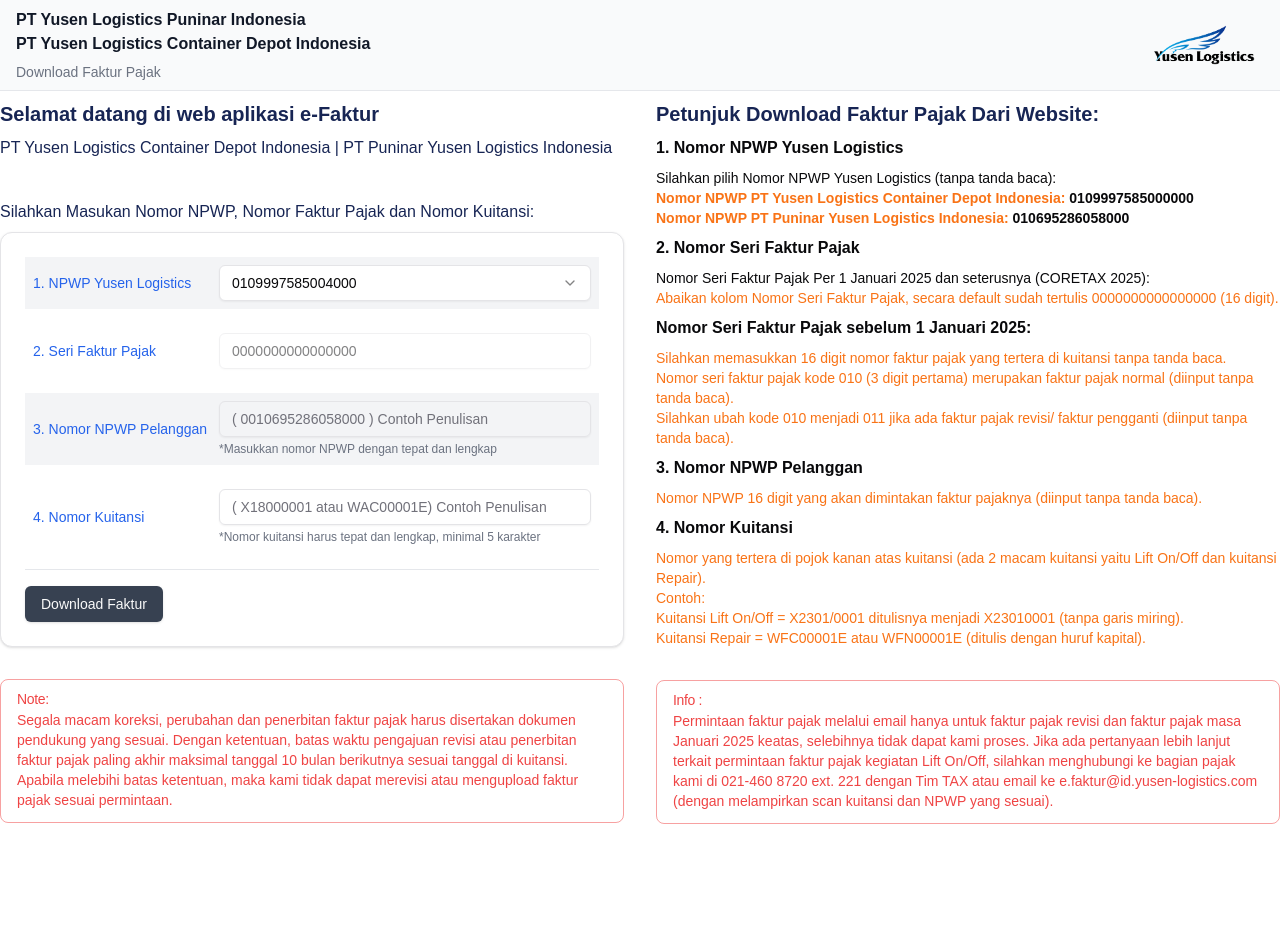
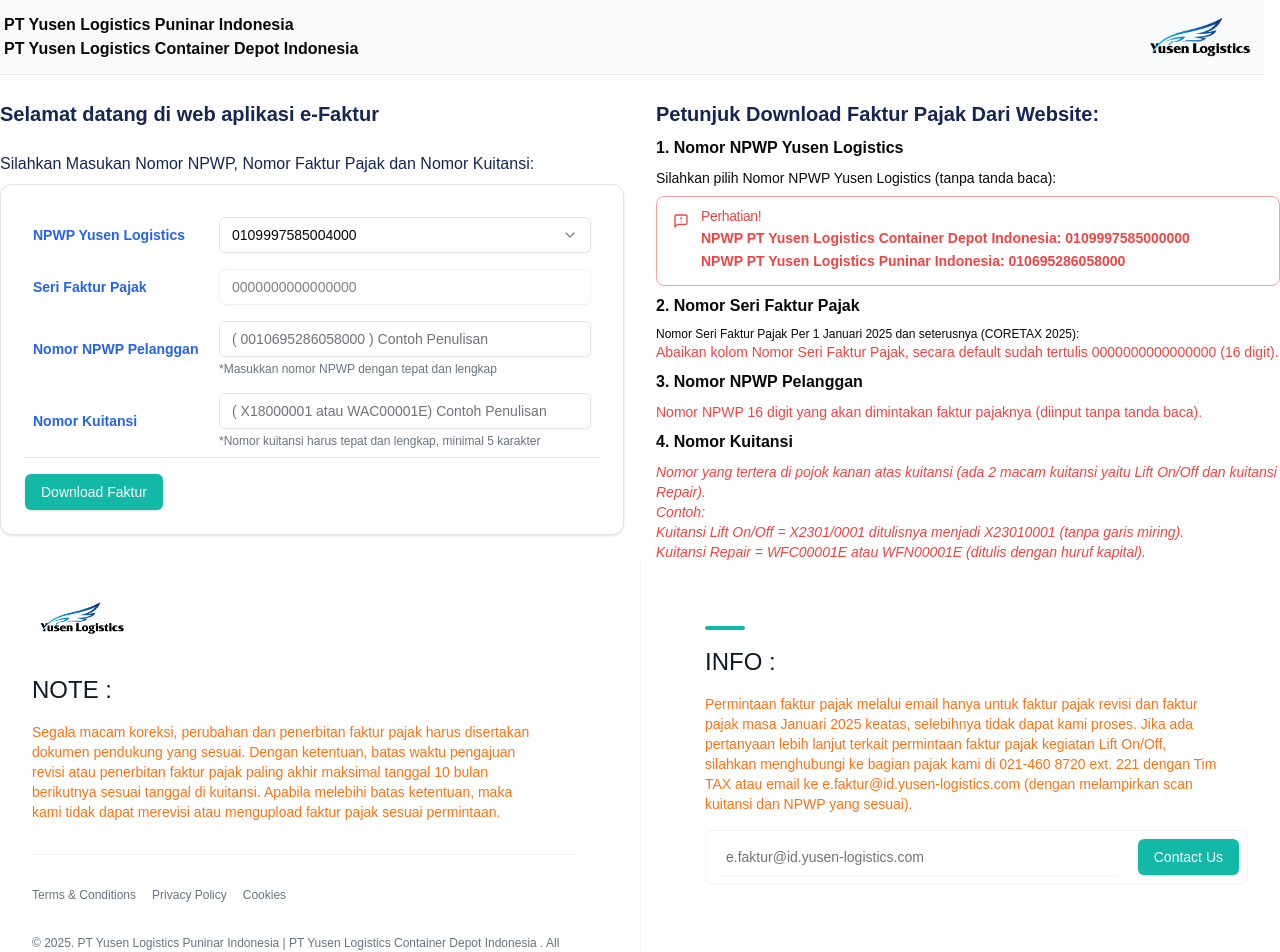
Before and after one commit to caturhidayat/fp-finder, a Next.js app: page / in a window 1280 px wide. Shown: the top 952 px of the page. Before the commit the page ends 824 px from the top, so only its background shows below. Built offline with nearby package versions, Linux system fonts and the light colour scheme.

Commit message:
style(app): UI/UX refine, and add footer
WIP

```diff
--- a/app/layout.tsx
+++ b/app/layout.tsx
@@ -2,6 +2,7 @@
 import { Geist, Geist_Mono } from "next/font/google";
 import "./globals.css";
 import Header from "@/components/Header";
+import Footer from "@/components/Footer";
 
 const geistSans = Geist({
   variable: "--font-geist-sans",
@@ -32,6 +33,7 @@
         <div className="pt-[100px]">
           <div className="max-w-7xl mx-auto">{children}</div>
         </div>
+        <Footer />
       </body>
     </html>
   );
--- a/app/page.tsx
+++ b/app/page.tsx
@@ -1,5 +1,6 @@
+import FormSubmit from "@/components/FormSubmit";
 import { Alert, AlertDescription, AlertTitle } from "@/components/ui/alert";
-import FormSubmit from "@/components/FormSubmit";
+import { MessageSquareWarning } from "lucide-react";
 
 export default async function Page() {
   return (
@@ -10,32 +11,17 @@
             <h2 className="text-xl font-bold">
               Selamat datang di web aplikasi e-Faktur
             </h2>
-            <p className="text-md text-semibold">
+            {/* <p className="text-md text-semibold">
               PT Yusen Logistics Container Depot Indonesia | PT Puninar Yusen
               Logistics Indonesia
-            </p>
-            <p className="text-md pt-8">
+            </p> */}
+            <p className="text-md pt-4">
               Silahkan Masukan Nomor NPWP, Nomor Faktur Pajak dan Nomor
               Kuitansi:
             </p>
           </div>
           <div>
             <FormSubmit />
-          </div>
-
-          <div className="pt-6">
-            <Alert variant={"destructive"}>
-              <AlertTitle>Note:</AlertTitle>
-              <AlertDescription>
-                Segala macam koreksi, perubahan dan penerbitan faktur pajak
-                harus disertakan dokumen pendukung yang sesuai. Dengan
-                ketentuan, batas waktu pengajuan revisi atau penerbitan faktur
-                pajak paling akhir maksimal tanggal 10 bulan berikutnya sesuai
-                tanggal di kuitansi. Apabila melebihi batas ketentuan, maka kami
-                tidak dapat merevisi atau mengupload faktur pajak sesuai
-                permintaan.
-              </AlertDescription>
-            </Alert>
           </div>
         </div>
         <div className="rounded-lg">
@@ -47,60 +33,71 @@
               <p>
                 <strong>1. Nomor NPWP Yusen Logistics</strong>
               </p>
-              <div className="text-sm">
-                <p>
+              <p className="text-sm">
                 Silahkan pilih Nomor NPWP Yusen Logistics (tanpa tanda baca):
               </p>
+              {/* <div className="text-sm"> */}
+              <Alert variant={"destructive"}>
+                <MessageSquareWarning className="h-4 w-4" />
+                <AlertTitle>Perhatian!</AlertTitle>
+                <AlertDescription>
                   <p>
-                  <span className="text-orange-500 font-bold">
-                    Nomor NPWP PT Yusen Logistics Container Depot Indonesia:{" "}
+                    <span className="font-bold">
+                      NPWP PT Yusen Logistics Container Depot Indonesia:{" "}
                     </span>
                     <strong>0109997585000000</strong>
                   </p>
                   <p>
-                  <span className="text-orange-500 font-bold">
-                    Nomor NPWP PT Puninar Yusen Logistics Indonesia:{" "}
+                    <span className="font-bold">
+                      NPWP PT Yusen Logistics Puninar Indonesia:{" "}
                     </span>
                     <strong>010695286058000</strong>
                   </p>
-              </div>
+                </AlertDescription>
+              </Alert>
+              {/* </div> */}
 
               <p>
                 <strong>2. Nomor Seri Faktur Pajak</strong>
               </p>
-              <div className="text-sm">
+              <div className="text-xs">
                 <p>
                   Nomor Seri Faktur Pajak Per 1 Januari 2025 dan seterusnya
                   (CORETAX 2025):
                 </p>
-                <p className="text-orange-500 text-sm">
+                <p className="text-red-500 text-sm">
                   Abaikan kolom Nomor Seri Faktur Pajak, secara default sudah
                   tertulis 0000000000000000 (16 digit).
                 </p>
               </div>
 
-              <p className="font-bold">
+              {/* <Alert variant={"destructive"}>
+                <TriangleAlert className="h-4 w-4" />
+                <AlertTitle className="font-bold">
                   Nomor Seri Faktur Pajak sebelum 1 Januari 2025:
-              </p>
-              <div className="text-orange-500 text-sm">
+                </AlertTitle>
+                <AlertDescription>
+                  <div className="text-sm">
                     <p>
-                  Silahkan memasukkan 16 digit nomor faktur pajak yang tertera
-                  di kuitansi tanpa tanda baca.
+                      Silahkan memasukkan 16 digit nomor faktur pajak yang
+                      tertera di kuitansi tanpa tanda baca.
                     </p>
                     <p>
-                  Nomor seri faktur pajak kode 010 (3 digit pertama) merupakan
-                  faktur pajak normal (diinput tanpa tanda baca).
+                      Nomor seri faktur pajak kode 010 (3 digit pertama)
+                      merupakan faktur pajak normal (diinput tanpa tanda baca).
                     </p>
                     <p>
                       Silahkan ubah kode 010 menjadi 011 jika ada faktur pajak
                       revisi/ faktur pengganti (diinput tanpa tanda baca).
                     </p>
                   </div>
+                </AlertDescription>
+              </Alert> */}
 
               <p>
                 <strong>3. Nomor NPWP Pelanggan</strong>
               </p>
-              <p className="text-orange-500 text-sm">
+              <p className="text-red-500 text-sm">
                 Nomor NPWP 16 digit yang akan dimintakan faktur pajaknya
                 (diinput tanpa tanda baca).
               </p>
@@ -108,7 +105,7 @@
               <p>
                 <strong>4. Nomor Kuitansi</strong>
               </p>
-              <div className="text-orange-500 text-sm">
+              <div className="text-red-500 text-sm italic">
                 <p>
                   Nomor yang tertera di pojok kanan atas kuitansi (ada 2 macam
                   kuitansi yaitu Lift On/Off dan kuitansi Repair).
@@ -124,20 +121,6 @@
                 </p>
               </div>
             </div>
-            <div className="pt-8">
-              <Alert variant={"destructive"}>
-                <AlertTitle>Info :</AlertTitle>
-                <AlertDescription>
-                  Permintaan faktur pajak melalui email hanya untuk faktur pajak
-                  revisi dan faktur pajak masa Januari 2025 keatas, selebihnya
-                  tidak dapat kami proses. Jika ada pertanyaan lebih lanjut
-                  terkait permintaan faktur pajak kegiatan Lift On/Off, silahkan
-                  menghubungi ke bagian pajak kami di 021-460 8720 ext. 221
-                  dengan Tim TAX atau email ke e.faktur@id.yusen-logistics.com
-                  (dengan melampirkan scan kuitansi dan NPWP yang sesuai).
-                </AlertDescription>
-              </Alert>
-            </div>
           </div>
         </div>
       </div>
--- /dev/null
+++ b/components/Footer.tsx
@@ -0,0 +1,141 @@
+'use client';
+
+import Image from "next/image";
+import { Button } from "./ui/button";
+import { Input } from "./ui/input";
+
+export default function Footer() {
+  return (
+    <div>
+      <footer className="bg-white">
+        <div className="mx-auto max-w-screen-xl px-4 sm:px-6 lg:px-8">
+          <div className="lg:grid lg:grid-cols-2">
+            <div className="border-b border-gray-100 py-8 lg:order-last lg:border-s lg:border-b-0 lg:py-16 lg:ps-16">
+              <div className="block text-teal-600 lg:hidden">
+                <Image
+                  src="/1_Yusen Logistics_fullcolor.png"
+                  alt="logo_yusen-logistics"
+                  width={100}
+                  height={100}
+                />
+              </div>
+
+              <div className="mt-8 space-y-4 lg:mt-0">
+                <span className="hidden h-1 w-10 rounded-sm bg-teal-500 lg:block"></span>
+
+                <div>
+                  <h2 className="text-2xl font-medium text-gray-900">INFO :</h2>
+
+                  <p className="mt-4 max-w-lg text-orange-500 text-sm">
+                    Permintaan faktur pajak melalui email hanya untuk faktur
+                    pajak revisi dan faktur pajak masa Januari 2025 keatas,
+                    selebihnya tidak dapat kami proses. Jika ada pertanyaan
+                    lebih lanjut terkait permintaan faktur pajak kegiatan Lift
+                    On/Off, silahkan menghubungi ke bagian pajak kami di 021-460
+                    8720 ext. 221 dengan Tim TAX atau email ke
+                    e.faktur@id.yusen-logistics.com (dengan melampirkan scan
+                    kuitansi dan NPWP yang sesuai).
+                  </p>
+                </div>
+
+                <form className="mt-6 w-full">
+                  <label htmlFor="UserEmail" className="sr-only">
+                    {" "}
+                    Email{" "}
+                  </label>
+
+                  <div className="rounded-md border border-gray-100 p-2 focus-within:ring-3 sm:flex sm:items-center sm:gap-4">
+                    <Input
+                      type="email"
+                      id="UserEmail"
+                      placeholder="e.faktur@id.yusen-logistics.com"
+                      className="w-full border-none focus:border-transparent focus:ring-transparent sm:text-sm"
+                    />
+
+                    <Button
+                      className="bg-teal-500 hover:bg-teal-600"
+                      onClick={() =>
+                        window.open(
+                          "mailto:e.faktur@id.yusen-logistics.com?subject=Permintaan Faktur Pajak Online",
+                          "_self"
+                        )
+                      }
+                    >
+                      Contact Us
+                    </Button>
+                  </div>
+                </form>
+              </div>
+            </div>
+
+            <div className="py-8 lg:py-8 lg:pe-16">
+              <div className="hidden text-teal-600 lg:block">
+                <Image
+                  src="/1_Yusen Logistics_fullcolor.png"
+                  alt="logo_yusen-logistics"
+                  width={100}
+                  height={100}
+                />
+              </div>
+
+              <div className="mt-8 grid grid-cols-1 gap-8">
+                <div>
+                  <h2 className="text-2xl font-medium text-gray-900">NOTE :</h2>
+
+                  <p className="mt-4 max-w-lg text-orange-500 text-sm">
+                    Segala macam koreksi, perubahan dan penerbitan faktur pajak
+                    harus disertakan dokumen pendukung yang sesuai. Dengan
+                    ketentuan, batas waktu pengajuan revisi atau penerbitan
+                    faktur pajak paling akhir maksimal tanggal 10 bulan
+                    berikutnya sesuai tanggal di kuitansi. Apabila melebihi
+                    batas ketentuan, maka kami tidak dapat merevisi atau
+                    mengupload faktur pajak sesuai permintaan.
+                  </p>
+                </div>
+              </div>
+
+              <div className="mt-8 border-t border-gray-100 pt-8">
+                <ul className="flex flex-wrap gap-4 text-xs">
+                  <li>
+                    <a
+                      href="#"
+                      className="text-gray-500 transition hover:opacity-75"
+                    >
+                      {" "}
+                      Terms & Conditions{" "}
+                    </a>
+                  </li>
+
+                  <li>
+                    <a
+                      href="#"
+                      className="text-gray-500 transition hover:opacity-75"
+                    >
+                      {" "}
+                      Privacy Policy{" "}
+                    </a>
+                  </li>
+
+                  <li>
+                    <a
+                      href="#"
+                      className="text-gray-500 transition hover:opacity-75"
+                    >
+                      {" "}
+                      Cookies{" "}
+                    </a>
+                  </li>
+                </ul>
+
+                <p className="mt-8 text-xs text-gray-500">
+                  &copy; 2025. PT Yusen Logistics Puninar Indonesia | PT Yusen
+                  Logistics Container Depot Indonesia . All rights reserved.
+                </p>
+              </div>
+            </div>
+          </div>
+        </div>
+      </footer>
+    </div>
+  );
+}
--- a/components/FormSubmit.tsx
+++ b/components/FormSubmit.tsx
@@ -42,7 +42,7 @@
     // Check if the receipt number matches expected format (can be customized)
     // For example, if receipt numbers should be alphanumeric and at least 5 characters
     if (trimmedNomorKuitansi.length < 5) {
-      setError("Nomor Kuitansi harus lengkap (minimal 5 karakter)");
+      setError("Nomor Kuitansi harus lengkap (minimal 5 karakter) 🚨");
       return;
     }
 
@@ -64,12 +64,13 @@
 
       if (!response.ok) {
         const errorData = await response.json();
-        throw new Error(errorData.error || "Gagal mengunduh faktur");
+        throw new Error(errorData.error || "Gagal mengunduh faktur 🚨");
       }
 
       // Get the filename from the Content-Disposition header
       const contentDisposition = response.headers.get("Content-Disposition");
-      const filenameMatch = contentDisposition && contentDisposition.match(/filename="(.+)"/);
+      const filenameMatch =
+        contentDisposition && contentDisposition.match(/filename="(.+)"/);
       const filename = filenameMatch ? filenameMatch[1] : "faktur.pdf";
 
       // Convert response to blob
@@ -87,9 +88,13 @@
       window.URL.revokeObjectURL(url);
       document.body.removeChild(link);
 
-      setSuccess(`Faktur berhasil diunduh: ${filename}`);
+      setSuccess(`Faktur berhasil diunduh 🎉: ${filename}`);
     } catch (err) {
-      setError(err instanceof Error ? err.message : "Terjadi kesalahan saat mengunduh faktur");
+      setError(
+        err instanceof Error
+          ? err.message
+          : "Terjadi kesalahan saat mengunduh faktur 🚨"
+      );
     } finally {
       setLoading(false);
     }
@@ -97,13 +102,13 @@
 
   return (
     <Card className="w-full max-w-2xl p-6">
-      <form className="space-y-4" onSubmit={handleDownloadFaktur}>
-        <div className="grid grid-cols-12 items-center bg-gray-100 p-2">
+      <form className="" onSubmit={handleDownloadFaktur}>
+        <div className="grid grid-cols-12 items-center p-2">
           <Label
             htmlFor="npwp-yusen"
-            className="col-span-4 text-blue-600 font-medium"
+            className="col-span-4 text-blue-600 font-semibold"
           >
-            1. NPWP Yusen Logistics
+            NPWP Yusen Logistics
           </Label>
           <div className="col-span-8">
             <Select
@@ -126,9 +131,9 @@
         <div className="grid grid-cols-12 items-center p-2">
           <Label
             htmlFor="nomor-seri"
-            className="col-span-4 text-blue-600 font-medium"
+            className="col-span-4 text-blue-600 font-semibold"
           >
-            2. Seri Faktur Pajak
+            Seri Faktur Pajak
           </Label>
           <div className="col-span-8">
             <Input
@@ -140,12 +145,12 @@
           </div>
         </div>
 
-        <div className="grid grid-cols-12 items-center bg-gray-100 p-2">
+        <div className="grid grid-cols-12 items-center p-2">
           <Label
             htmlFor="npwp-pelanggan"
-            className="col-span-4 text-blue-600 font-medium"
+            className="col-span-4 text-blue-600 font-semibold"
           >
-            3. Nomor NPWP Pelanggan
+            Nomor NPWP Pelanggan
           </Label>
           <div className="col-span-8">
             <Input
@@ -163,9 +168,9 @@
         <div className="grid grid-cols-12 items-center p-2">
           <Label
             htmlFor="nomor-kuitansi"
-            className="col-span-4 text-blue-600 font-medium"
+            className="col-span-4 text-blue-600 font-semibold"
           >
-            4. Nomor Kuitansi
+            Nomor Kuitansi
           </Label>
           <div className="col-span-8">
             <Input
@@ -195,10 +200,10 @@
         <div className="border-t border-gray-200 pt-4">
           <Button
             type="submit"
-            className="bg-gray-700 hover:bg-gray-800"
+            className="bg-teal-500 hover:bg-teal-600"
             disabled={loading}
           >
-            {loading ? "Mengunduh..." : "Download Faktur"}
+            {loading ? "Downloading..." : "Download Faktur"}
           </Button>
         </div>
       </form>
--- a/components/Header.tsx
+++ b/components/Header.tsx
@@ -2,34 +2,23 @@
 
 export default function Header() {
   return (
-    <header className="fixed top-0 left-0 right-0 z-10 border-b border-gray-200 bg-gray-50">
-      <div className="mx-auto max-w-screen-xl px-2 py-2 sm:py-2 lg:px-4">
+    <header className="fixed top-0 left-0 right-4 z-10 border-b border-gray-200 bg-gray-50">
+      <div className="mx-auto max-w-screen-xl px-2 py-2 sm:py-2 lg:px-1">
         <div className="flex flex-col items-start gap-4 md:flex-row md:items-center md:justify-between">
           <div>
-            <h1 className="font-bold text-gray-900">
-              PT Yusen Logistics Puninar Indonesia
-            </h1>
-            <h1 className="font-bold text-gray-900">
+            <h1 className="font-bold">PT Yusen Logistics Puninar Indonesia</h1>
+            <h1 className="font-bold">
               PT Yusen Logistics Container Depot Indonesia
             </h1>
-
-            <p className="mt-1.5 text-sm text-gray-500">
-              {" "}
-              Download Faktur Pajak
-            </p>
           </div>
-
-          {/* <div className="flex items-center gap-4">
-                        <Button className=" bg-indigo-600 hover:bg-indigo-500">
-                            <CarTaxiFront className="mr-2 h-4 w-4" />
-                        </Button>
-                    </div> */}
-          <Image
-            src="/1_Yusen Logistics_fullcolor.png"
-            alt="logo"
-            width={120}
-            height={120}
-          />
+          <div>
+            <Image
+              src="/1_Yusen Logistics_fullcolor.png"
+              alt="logo_yusen-logistics"
+              width={120}
+              height={120}
+            />
+          </div>
         </div>
       </div>
     </header>
```
Also changed, not shown: 1 other file (tests, documents, lock files or other folders). Lines whose indentation alone changed are shown as unchanged.
